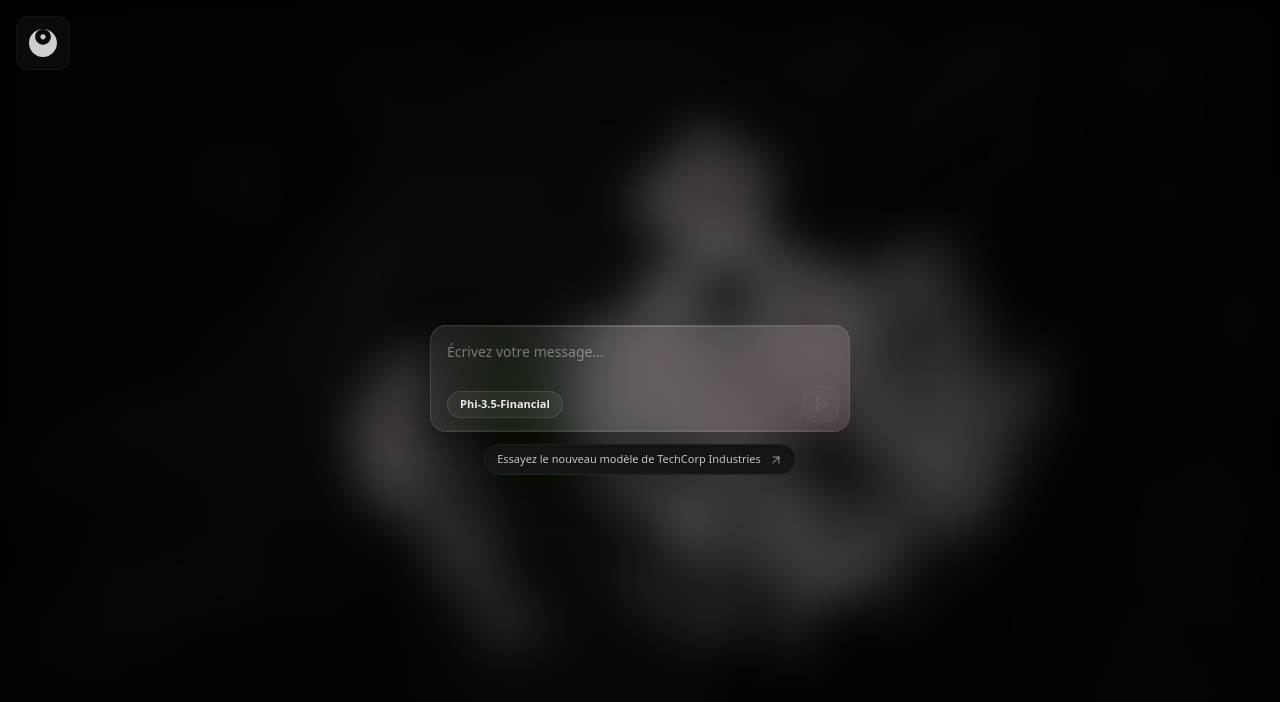
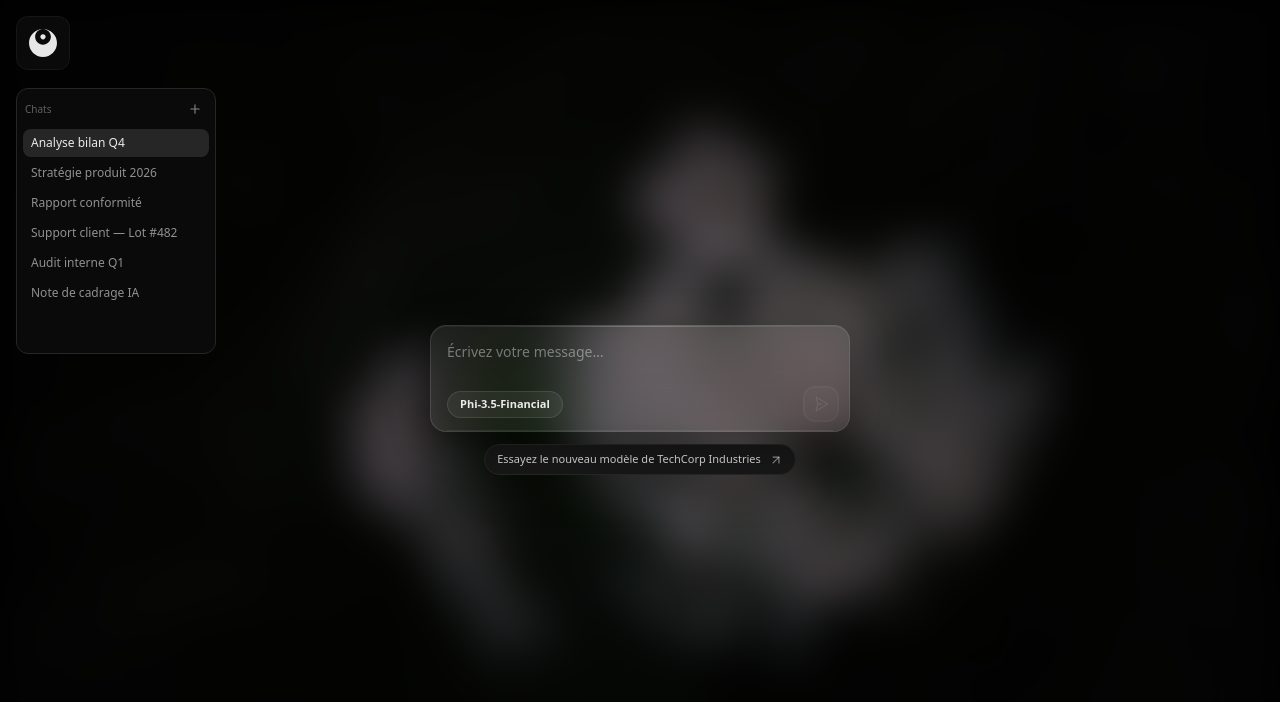
Before and after one commit to wav-rover/ia-hackaton, a Next.js app: page / in a window 1280 px wide. Shown: the top 702 px of the page. Built offline with nearby package versions, Linux system fonts and the light colour scheme.

Commit message:
Enhance ChatScreen with sidebar functionality and integrate GlassChatSidebar component; update LogoTechCorpIndustries icon opacity

```diff
--- a/src/components/branding/LogoTechCorpIndustries.tsx
+++ b/src/components/branding/LogoTechCorpIndustries.tsx
@@ -14,7 +14,7 @@ export default function LogoTechCorpIndustries({
       <svg
         xmlns="http://www.w3.org/2000/svg"
         viewBox="0 0 256 256"
-        className={cn("h-7 w-7 text-white/80", iconClassName)}
+        className={cn("h-7 w-7 text-white/90", iconClassName)}
         fill="none"
         aria-hidden="true"
       >
--- a/src/components/chat/ChatScreen.tsx
+++ b/src/components/chat/ChatScreen.tsx
@@ -3,8 +3,9 @@
 import Link from "next/link";
 import { useCallback, useEffect, useRef, useState } from "react";
 import { AnimatePresence, motion } from "framer-motion";
-import { ArrowDown, ArrowUpRight } from "lucide-react";
+import { ArrowDown, ArrowUpRight, PanelLeft } from "lucide-react";
 import GlassAiCompose from "@/components/glass-ai-compose";
+import GlassChatSidebar, { MOCK_CHATS } from "@/components/chat/GlassChatSidebar";
 import Message from "@/components/chat/Message";
 import LogoTechCorpIndustries from "@/components/branding/LogoTechCorpIndustries";
 import { ScrollArea } from "@/components/ui/scroll-area";
@@ -39,7 +40,11 @@ export default function ChatScreen() {
   const [messages, setMessages] = useState<ChatMessage[]>([]);
   const [showScrollButton, setShowScrollButton] = useState(false);
   const [showTopBlur, setShowTopBlur] = useState(false);
+  const [activeChatId, setActiveChatId] = useState<string>(MOCK_CHATS[0].id);
+  const [isSidebarOpen, setIsSidebarOpen] = useState(false);
+  const [isDesktop, setIsDesktop] = useState(false);
   const hasMessages = messages.length > 0;
+  const isSidebarVisible = isDesktop || isSidebarOpen;
 
   const viewportRef = useRef<HTMLDivElement>(null);
   const isAtBottomRef = useRef(true);
@@ -78,11 +83,30 @@ export default function ChatScreen() {
     return () => resizeObserver.disconnect();
   }, [messages, syncScrollState]);
 
+  useEffect(() => {
+    const mediaQuery = window.matchMedia("(min-width: 768px)");
+    const updateIsDesktop = () => setIsDesktop(mediaQuery.matches);
+
+    updateIsDesktop();
+    mediaQuery.addEventListener("change", updateIsDesktop);
+
+    return () => mediaQuery.removeEventListener("change", updateIsDesktop);
+  }, []);
+
   const handleGoHome = useCallback(() => {
     setMessages([]);
     setShowScrollButton(false);
     setShowTopBlur(false);
     isAtBottomRef.current = true;
+  }, []);
+
+  const handleNewChat = useCallback(() => {
+    handleGoHome();
+    setActiveChatId("new");
+  }, [handleGoHome]);
+
+  const handleSelectChat = useCallback((id: string) => {
+    setActiveChatId(id);
   }, []);
 
   const handleSend = useCallback((text: string, images: string[]) => {
@@ -133,6 +157,41 @@ export default function ChatScreen() {
         >
           <LogoTechCorpIndustries />
         </Link>
+
+        <button
+          type="button"
+          onClick={() => setIsSidebarOpen(true)}
+          aria-label="Ouvrir les conversations"
+          className={cn(
+            "fixed top-20 left-4 z-30 flex size-7 items-center justify-center rounded-lg border border-neutral-800 bg-neutral-950 text-white/50 transition-colors hover:bg-neutral-900 hover:text-white/75 md:hidden",
+            isSidebarOpen && "pointer-events-none opacity-0",
+          )}
+        >
+          <PanelLeft className="size-3.5" />
+        </button>
+
+        <AnimatePresence>
+          {!isDesktop && isSidebarOpen && (
+            <motion.button
+              type="button"
+              initial={{ opacity: 0 }}
+              animate={{ opacity: 1 }}
+              exit={{ opacity: 0 }}
+              transition={{ duration: 0.2 }}
+              aria-label="Fermer le menu"
+              onClick={() => setIsSidebarOpen(false)}
+              className="fixed inset-0 z-30 bg-black/40 md:hidden"
+            />
+          )}
+        </AnimatePresence>
+
+        <GlassChatSidebar
+          activeChatId={activeChatId}
+          onSelectChat={handleSelectChat}
+          onNewChat={handleNewChat}
+          isOpen={isSidebarVisible}
+          onClose={isDesktop ? undefined : () => setIsSidebarOpen(false)}
+        />
 
         {hasMessages && (
           <div className="relative min-h-0 flex-1">
--- /dev/null
+++ b/src/components/chat/GlassChatSidebar.tsx
@@ -0,0 +1,125 @@
+"use client";
+
+import { Plus, X } from "@phosphor-icons/react";
+import { AnimatePresence, motion } from "framer-motion";
+import { SPRING_TRANSITION } from "@/components/glass-ai-compose/constants";
+import { ScrollArea } from "@/components/ui/scroll-area";
+import { cn } from "@/lib/utils";
+
+export const MOCK_CHATS = [
+  { id: "1", title: "Analyse bilan Q4", preview: "Résumé des résultats financiers…" },
+  { id: "2", title: "Stratégie produit 2026", preview: "Roadmap et priorités…" },
+  { id: "3", title: "Rapport conformité", preview: "Points de vigilance réglementaire…" },
+  { id: "4", title: "Support client — Lot #482", preview: "Suivi des réclamations…" },
+  { id: "5", title: "Audit interne Q1", preview: "Synthèse des contrôles…" },
+  { id: "6", title: "Note de cadrage IA", preview: "Cas d'usage prioritaires…" },
+] as const;
+
+type GlassChatSidebarProps = {
+  activeChatId: string;
+  onSelectChat: (id: string) => void;
+  onNewChat: () => void;
+  isOpen?: boolean;
+  onClose?: () => void;
+  className?: string;
+};
+
+type ChatListItemProps = {
+  title: string;
+  isActive: boolean;
+  onSelect: () => void;
+};
+
+function ChatListItem({ title, isActive, onSelect }: ChatListItemProps) {
+  return (
+    <button
+      type="button"
+      onClick={onSelect}
+      className={cn(
+        "w-full truncate rounded-lg px-2 py-1.5 text-left text-xs transition-colors",
+        isActive
+          ? "bg-neutral-800 text-white/90"
+          : "text-white/55 hover:bg-neutral-800/60 hover:text-white/75",
+      )}
+    >
+      {title}
+    </button>
+  );
+}
+
+export default function GlassChatSidebar({
+  activeChatId,
+  onSelectChat,
+  onNewChat,
+  isOpen = true,
+  onClose,
+  className,
+}: GlassChatSidebarProps) {
+  const handleSelectChat = (id: string) => {
+    onSelectChat(id);
+    onClose?.();
+  };
+
+  const handleNewChat = () => {
+    onNewChat();
+    onClose?.();
+  };
+
+  return (
+    <AnimatePresence>
+      {isOpen && (
+        <motion.aside
+          initial={{ opacity: 0, x: -8 }}
+          animate={{ opacity: 1, x: 0 }}
+          exit={{ opacity: 0, x: -8 }}
+          transition={SPRING_TRANSITION}
+          className={cn(
+            "fixed top-20 mt-2 left-4 z-40 w-[min(200px,calc(100vw-2rem))]",
+            className,
+          )}
+        >
+          <div className="flex flex-col overflow-hidden rounded-xl border border-neutral-800 bg-neutral-950">
+            <div className="flex shrink-0 items-center justify-between gap-1 px-2 py-2">
+              <span className="text-[10px] font-medium text-white/35">Chats</span>
+
+              <div className="flex items-center gap-0.5">
+                <button
+                  type="button"
+                  onClick={handleNewChat}
+                  aria-label="Nouvelle conversation"
+                  className="flex size-6 items-center justify-center rounded-md text-white/50 transition-colors hover:bg-neutral-800 hover:text-white/80"
+                >
+                  <Plus size={12} weight="bold" />
+                </button>
+
+                {onClose && (
+                  <button
+                    type="button"
+                    onClick={onClose}
+                    aria-label="Fermer le menu"
+                    className="flex size-6 items-center justify-center rounded-md text-white/50 transition-colors hover:bg-neutral-800 hover:text-white/80 md:hidden"
+                  >
+                    <X size={12} weight="bold" />
+                  </button>
+                )}
+              </div>
+            </div>
+
+            <ScrollArea className="h-56">
+              <div className="flex flex-col gap-0.5 px-1.5 pb-2">
+                {MOCK_CHATS.map((chat) => (
+                  <ChatListItem
+                    key={chat.id}
+                    title={chat.title}
+                    isActive={activeChatId === chat.id}
+                    onSelect={() => handleSelectChat(chat.id)}
+                  />
+                ))}
+              </div>
+            </ScrollArea>
+          </div>
+        </motion.aside>
+      )}
+    </AnimatePresence>
+  );
+}
--- a/src/components/glass-ai-compose/GlassAiCompose.tsx
+++ b/src/components/glass-ai-compose/GlassAiCompose.tsx
@@ -165,18 +165,18 @@ export default function GlassAiCompose({ onSend, className }: GlassAiComposeProp
                 </span>
               </div>
 
+              <div className="translate-x-1.5">
                 <GlassToolbarButton
                   size="md"
-                className="translate-x-1.5"
                   onClick={handleSend}
                   disabled={!canSend}
                   animate={{
                     background: canSend
                       ? modelTint("#7DD3FC", "40")
                       : "rgba(255, 255, 255, 0.06)",
-                  border: canSend
-                    ? `1px solid ${modelTint("#7DD3FC", "66")}`
-                    : "1px solid rgba(255, 255, 255, 0.08)",
+                    boxShadow: canSend
+                      ? `inset 0 0 0 1px ${modelTint("#7DD3FC", "66")}`
+                      : "inset 0 0 0 1px rgba(255, 255, 255, 0.08)",
                   }}
                   whileHover={canSend && !reducedMotion ? { scale: 1.08 } : undefined}
                   whileTap={canSend && !reducedMotion ? { scale: 0.88 } : undefined}
@@ -190,6 +190,7 @@ export default function GlassAiCompose({ onSend, className }: GlassAiComposeProp
                 </GlassToolbarButton>
               </div>
             </div>
+          </div>
 
           <div className="mx-4 h-px bg-white/[0.07]" />
         </motion.div>
```
Lines whose indentation alone changed are shown as unchanged.
